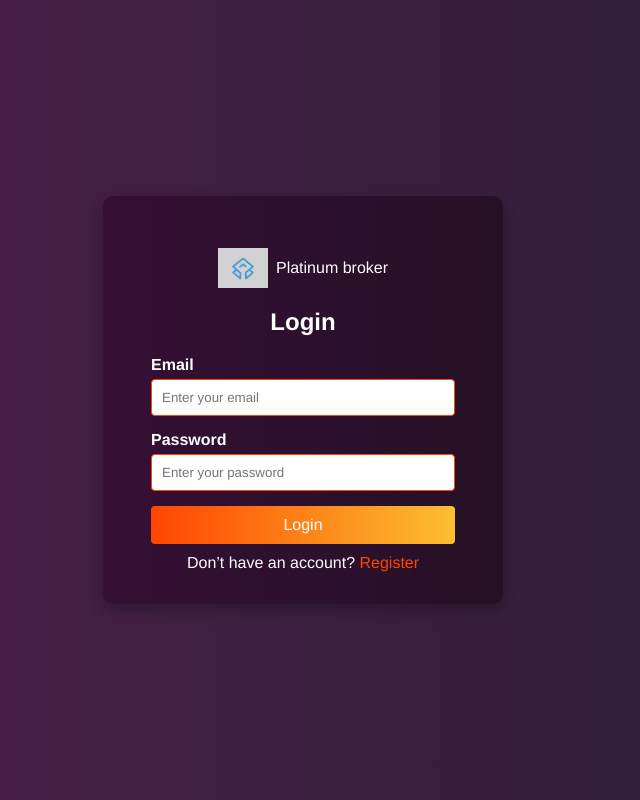
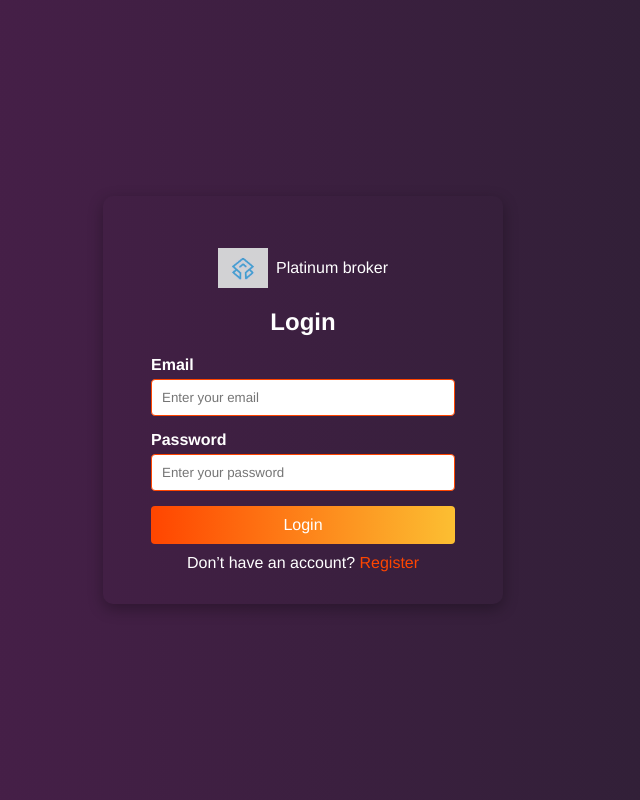
Before and after one commit to AQUATECHIE/Platinum-Broker, a React (Vite) app: page / in a window 1280 px wide. Shown: the whole page, without its empty margins (337-977 px from the left). Built offline with nearby package versions, Linux system fonts and the light colour scheme.

Commit message:
auto-commit

```diff
--- a/src/Style/Login.css
+++ b/src/Style/Login.css
@@ -14,7 +14,8 @@
     gap: .5rem;
 }
 .auth-container {
-    background: linear-gradient(to right, rgba(80, 3, 80, 0.493), rgba(56, 1, 56, 0.356));
+    /* background: linear-gradient(to right, rgba(80, 3, 80, 0.493), rgba(56, 1, 56, 0.356)); */
+    background-color: transparent;
     padding: 2rem 3rem;
     border-radius: 10px;
     box-shadow: 0 5px 15px rgba(0, 0, 0, 0.3);
--- a/src/Style/Register.css
+++ b/src/Style/Register.css
@@ -14,7 +14,8 @@
     gap: .5rem;
 }
 .auth-container {
-    background-color: #1a1a1a;
+    /* background-color: #1a1a1a; */
+    background-color: transparent;
     padding: 2rem 3rem;
     border-radius: 10px;
     box-shadow: 0 5px 15px rgba(0, 0, 0, 0.3);
```
